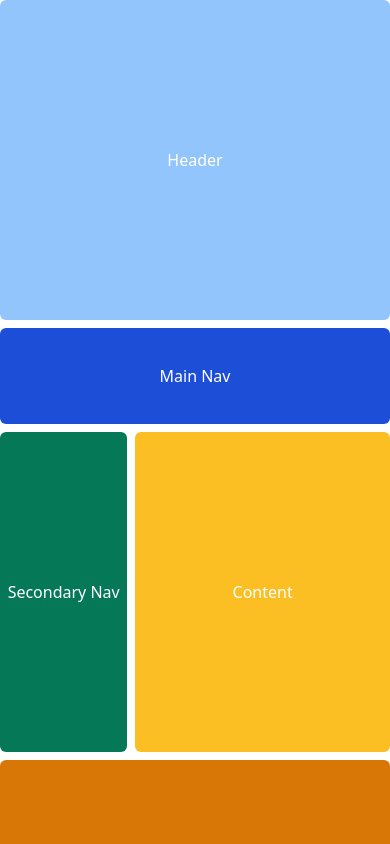
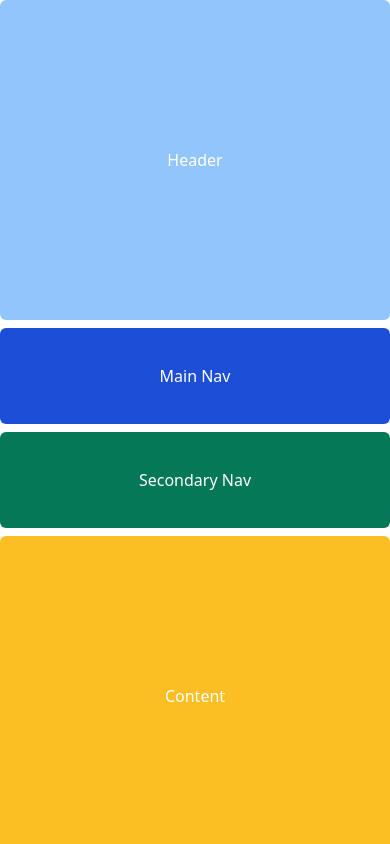
Before and after one commit to Ozone72/body-shotz, a website built with Vite: page index.html in a window 390 px wide. Shown: the top 844 px of the page. Built offline with nearby package versions, Linux system fonts and the light colour scheme.

Commit message:
adds mobile styles changes title

```diff
--- a/index.html
+++ b/index.html
@@ -5,7 +5,7 @@
   <meta charset="UTF-8">
   <meta http-equiv="X-UA-Compatible" content="IE=edge">
   <meta name="viewport" content="width=device-width, initial-scale=1.0">
-  <title>Document</title>
+  <title>Body-Shotz | Making the Stiffest Boards in the PNW since 2021</title>
   <link rel="stylesheet" href="./css/tailwind.css">
 </head>
 
@@ -13,21 +13,17 @@
   <div class="min-h-screen min-w-screen flex flex-col
               items-center justify-center text-white gap-2
               ">
-
     <header class="bg-blue-300 flex flex-col flex-shrink justify-center items-center rounded-md h-80 w-full">
       <h1>Header</h1>
     </header>
-
-
-
     <nav class="bg-blue-700 flex flex-col flex-shrink justify-center items-center rounded-md h-24 w-full">
       <h1>Main Nav</h1>
     </nav>
-    <div class="flex flex-row justify-center w-full space-x-2 text-center">
-      <nav class="bg-green-700 rounded-md h-80 w-1/3 flex items-center justify-center">
+    <div class="flex flex-col justify-center w-full space-y-2 text-center">
+      <nav class="bg-green-700 rounded-md h-24 w-full flex items-center justify-center">
         <h1>Secondary Nav</h1>
       </nav>
-      <main class="bg-yellow-400 rounded-md h-80 w-2/3 flex items-center justify-center">
+      <main class="bg-yellow-400 rounded-md h-80 w-full flex items-center justify-center">
         <h1>Content</h1>
       </main>
     </div>
```
